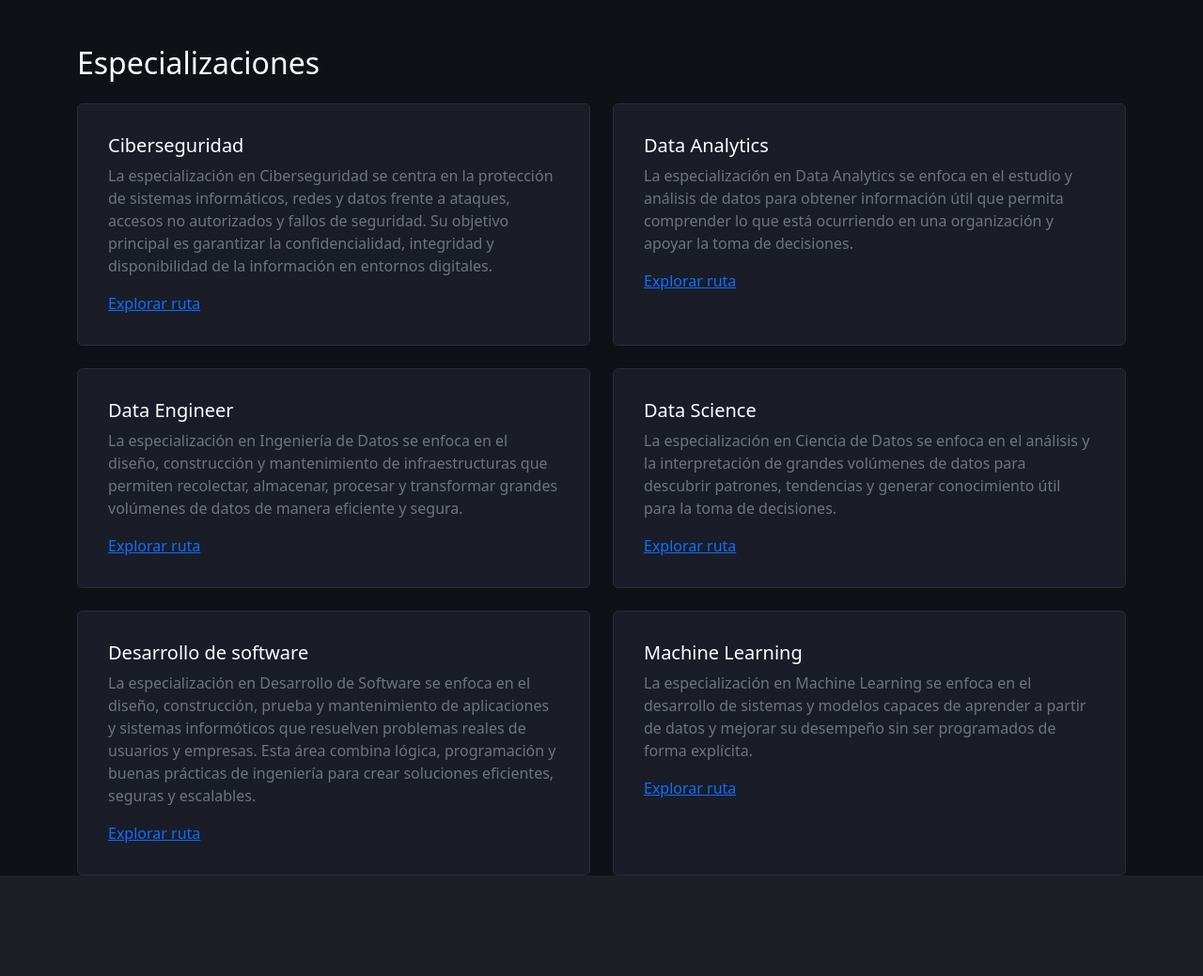
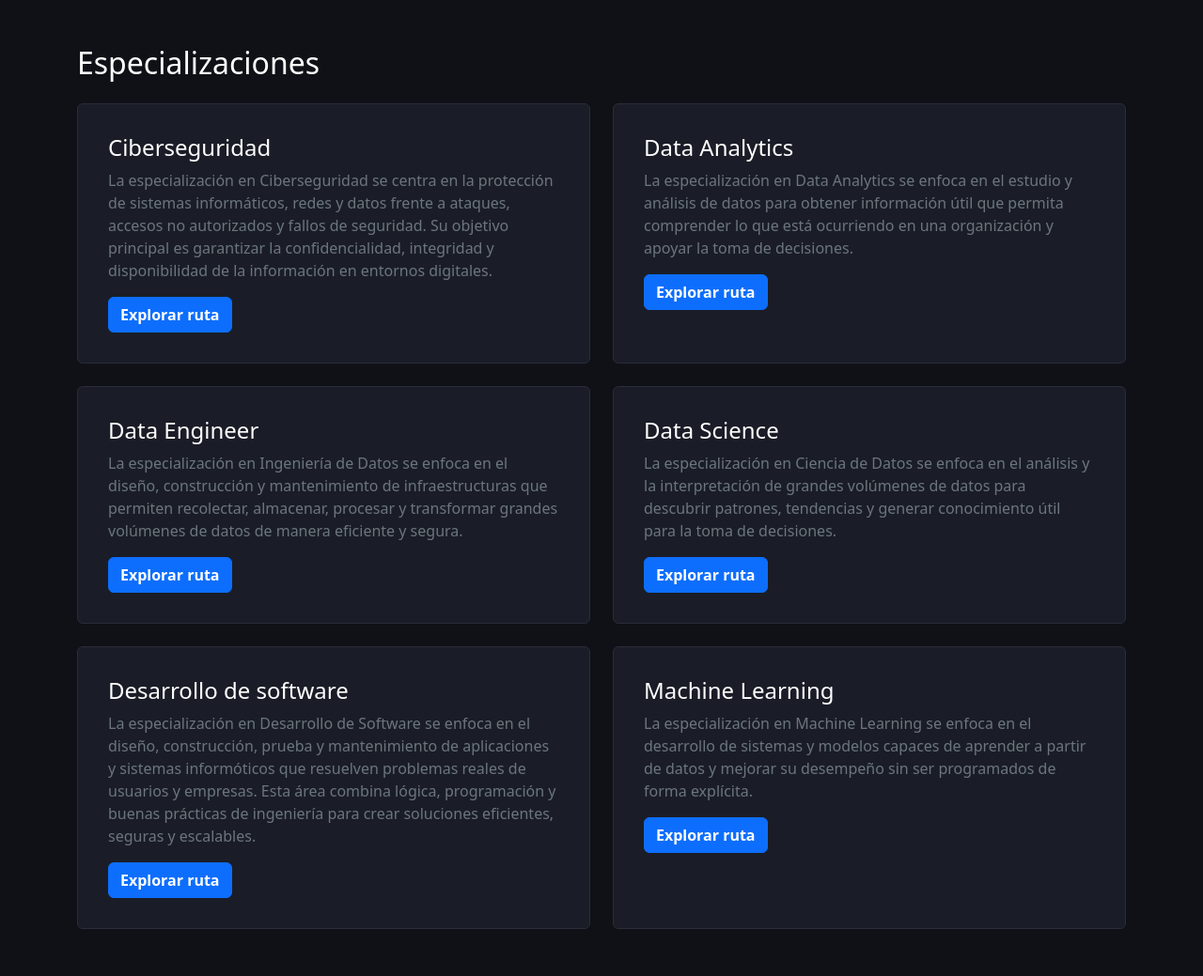
Before and after one commit to juanjosediazrodriguez/P1-roadmap-grupo5, a Django app: page / in a window 1280 px wide. Shown: the whole page at 94% size. Before the commit the page ends 932 px from the top, so only its background shows below. Run offline with Django 5.2, Linux system fonts and the light colour scheme; data comes from the database, SQL or seed files in the repository; both versions use the stored data as it was after the commit.

Commit message:
agregado botón para explorar

```diff
--- a/roadmap/templates/roadmap/home.html
+++ b/roadmap/templates/roadmap/home.html
@@ -15,16 +15,16 @@
     <div class="container mt-5">
         <h2 class="mb-4">Especializaciones</h2>
 
-        <div class="row row-cols-1 row-cols-md-2 g-4">
+        <div class="row row-cols-1 row-cols-md-2 g-4" style="padding-bottom: 50px;">
             {% for spec in specializations %}
             <div class="col">
                 <div class="card h-100 p-3">
                     <div class="card-body">
-                        <h5 class="card-title">{{ spec.name }}</h5>
+                        <h4 class="card-title">{{ spec.name }}</h4>
                         <p class="card-text text-secondary">{{ spec.description }}</p>
-                        <a href="{% url 'specialization_detail' spec.pk %}" class="text-primary">
+                        <button class="btn btn-primary"><a href="{% url 'specialization_detail' spec.pk %}" class="text-white fw-semibold text-decoration-none">
                             Explorar ruta
-                        </a>
+                        </a></button>
                     </div>
                 </div>
             </div>
```
Also changed, not shown: db.sqlite3.
